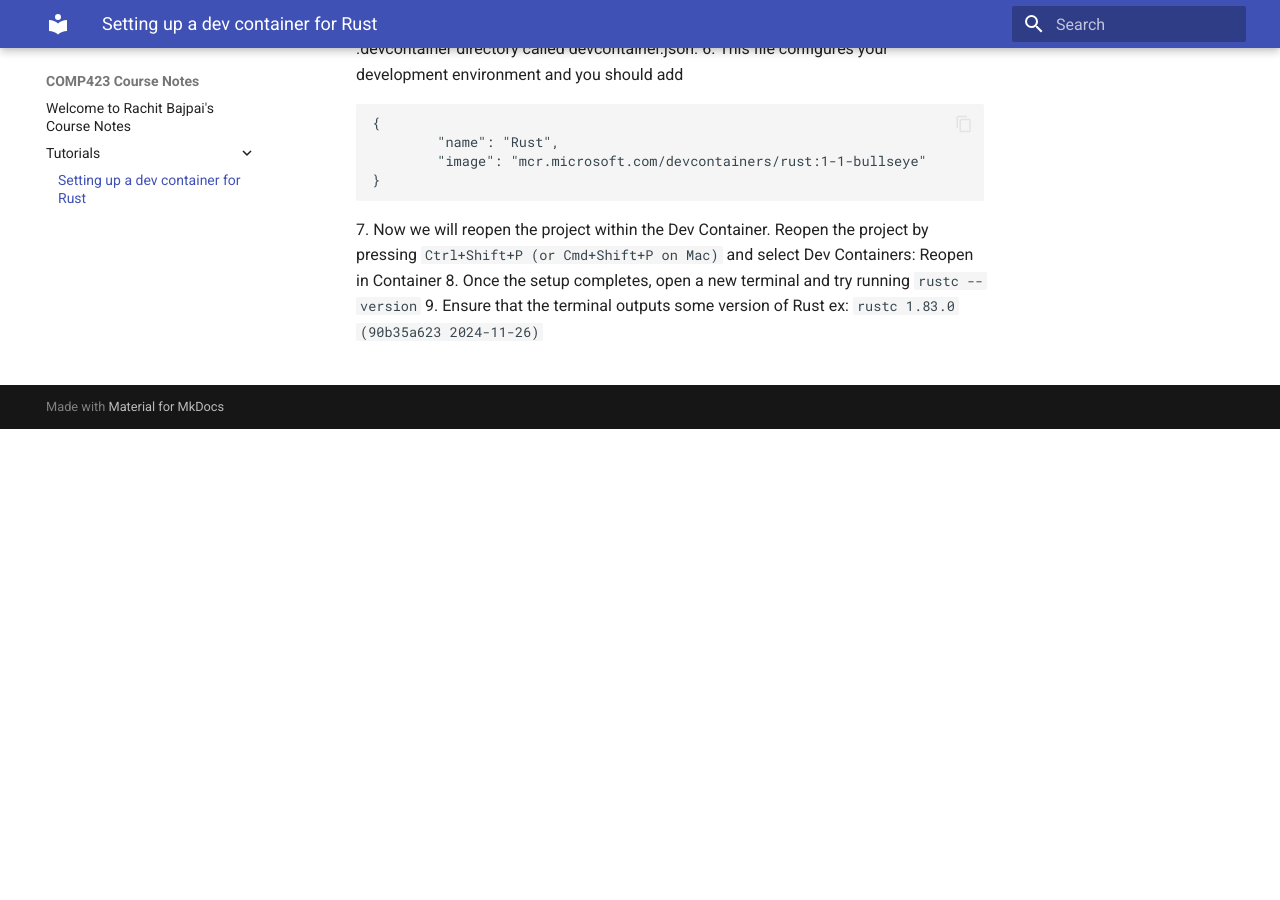
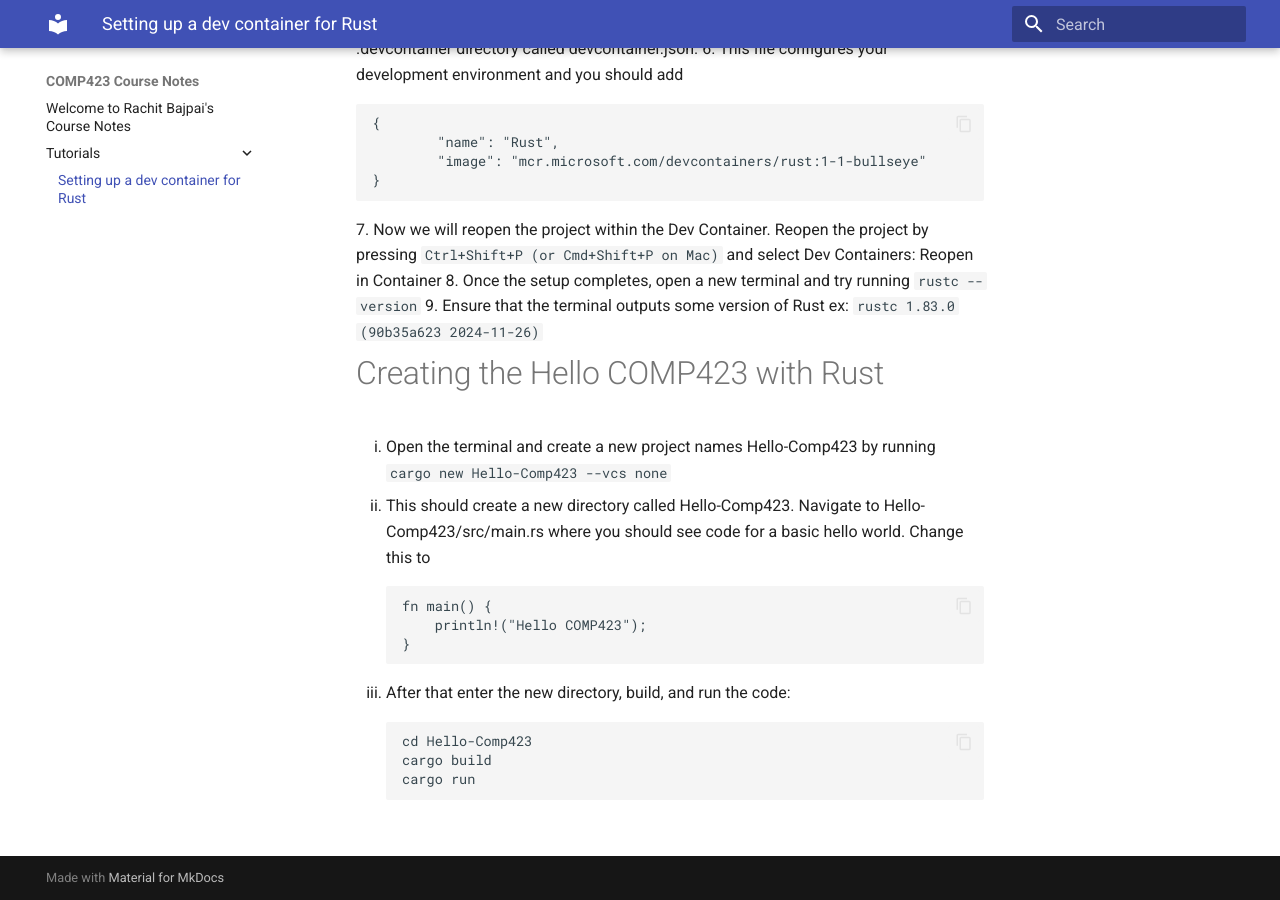
Before and after one commit to rbajpai-unc/comp423-course-notes, an MkDocs documentation site: the page built from docs/tutorials/rust-setup.md, in a window 1280 px wide and 900 px high, scrolled down 1661 px. Built offline with MkDocs 1.6.1 and Material for MkDocs 9.7.7, drawn with Linux system fonts in a browser that asks for light colours; before the commit the page ends 2090 px from its top, so only the background shows below that.

Commit message:
Finished Basic tutorial, Need to add formatting and explanation

````diff
--- a/docs/tutorials/rust-setup.md
+++ b/docs/tutorials/rust-setup.md
@@ -61,3 +61,18 @@
     8. Once the setup completes, open a new terminal and try running ``` rustc --version ```
     9. Ensure that the terminal outputs some version of Rust
         ex: ```rustc 1.83.0 (90b35a623 2024-11-26)```
+# Creating the Hello COMP423 with Rust
+1.  Open the terminal and create a new project names Hello-Comp423 by running
+    ```cargo new Hello-Comp423 --vcs none ```
+2. This should create a new directory called Hello-Comp423. Navigate to Hello-Comp423/src/main.rs where you should see code for a basic hello world. Change this to
+```
+fn main() {
+    println!("Hello COMP423");
+}
+```
+3. After that enter the new directory, build, and run the code:
+    ```
+    cd Hello-Comp423
+    cargo build
+    cargo run
+    ```
````
